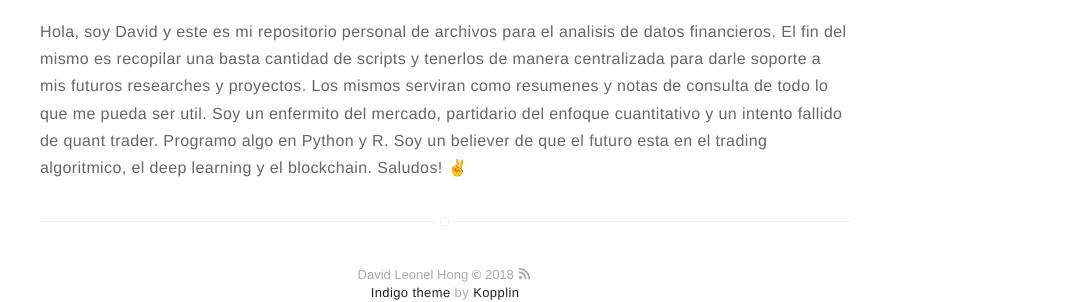
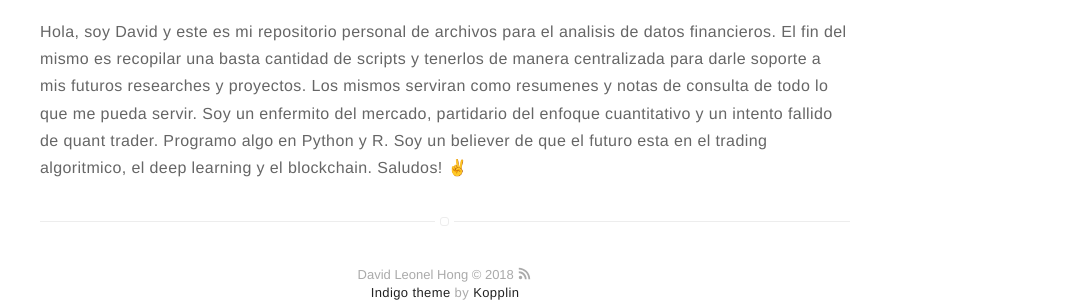
Before and after one commit to davidleonelhong/davidleonelhong.github.io, a Jekyll site: the page built from about.md, in a window 1280 px wide. Shown: the part 667-969 px from the top of the page, without its empty margins (195-1280 px from the left). Built offline with Jekyll 4.4.1, drawn with Linux system fonts in a browser that asks for light colours; a script that is not in the unit is left out.

Commit message:
Update about.md

```diff
--- a/about.md
+++ b/about.md
@@ -5,4 +5,4 @@ mathjax: true
 ---
 ![Profile Image]({{ site.url }}/{{ site.picture }})
 
-Hola, soy David y este es mi repositorio personal de archivos para el analisis de datos financieros. El fin del mismo es recopilar una basta cantidad de scripts y tenerlos de manera centralizada para darle soporte a mis futuros researches y proyectos. Los mismos serviran como resumenes y notas de consulta de todo lo que me pueda ser util. Soy un enfermito del mercado, partidario del enfoque cuantitativo y un intento fallido de quant trader. Programo algo en Python y R. Soy un believer de que el futuro esta en el trading algoritmico, el deep learning y el blockchain. Saludos! ✌️
+Hola, soy David y este es mi repositorio personal de archivos para el analisis de datos financieros. El fin del mismo es recopilar una basta cantidad de scripts y tenerlos de manera centralizada para darle soporte a mis futuros researches y proyectos. Los mismos serviran como resumenes y notas de consulta de todo lo que me pueda servir. Soy un enfermito del mercado, partidario del enfoque cuantitativo y un intento fallido de quant trader. Programo algo en Python y R. Soy un believer de que el futuro esta en el trading algoritmico, el deep learning y el blockchain. Saludos! ✌️
```
